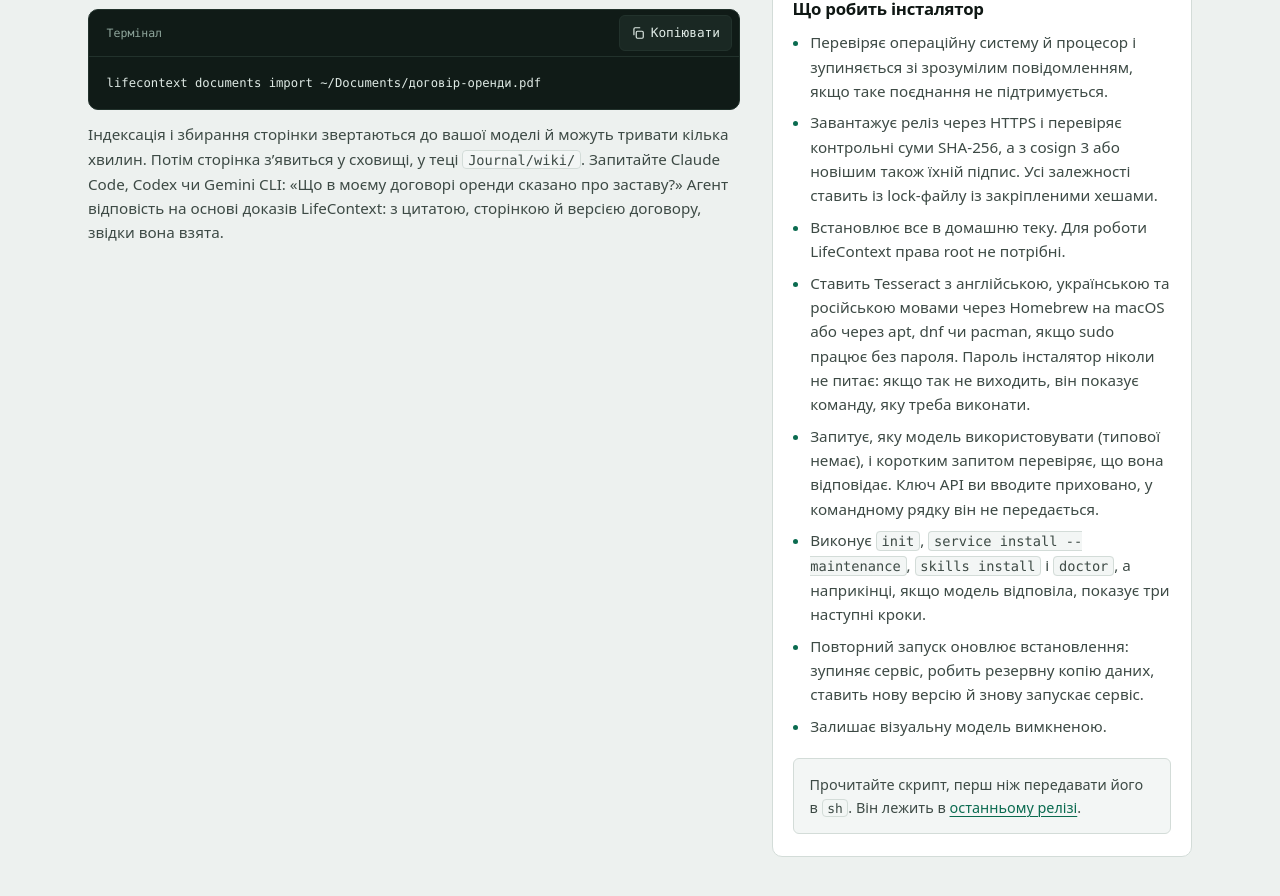
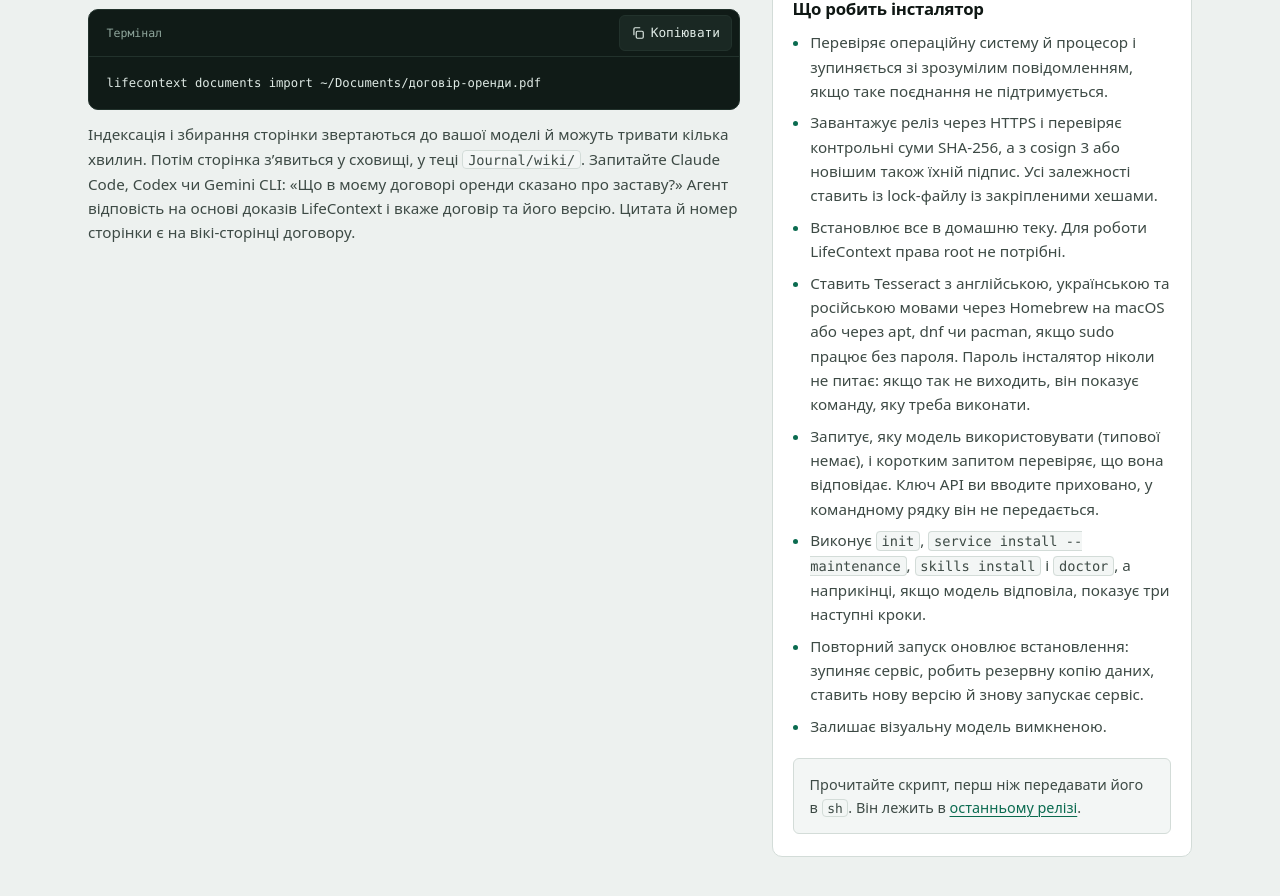
Before and after one commit to rundax/lifecontext, a plain HTML site: page site/uk/index.html in a window 1280 px wide. Shown: the part 6041-6937 px from the top of the page. Drawn offline with Linux system fonts and the light colour scheme.

Commit message:
Site: say the agent cites the document and version, and the wiki page holds the quote and page

```diff
--- a/site/uk/index.html
+++ b/site/uk/index.html
@@ -469,7 +469,7 @@
             <div class="code-head"><span>Термінал</span><button class="copy" type="button" data-copy="code-sh-2" aria-label="Копіювати команду імпорту" data-done="Скопійовано" data-manual="Натисніть Ctrl+C (⌘C на Mac)" hidden><svg viewBox="0 0 24 24" fill="none" stroke="currentColor" stroke-width="2" stroke-linecap="round" stroke-linejoin="round" aria-hidden="true" focusable="false"><rect x="9" y="9" width="12" height="12" rx="2"/><path d="M5 15V5a2 2 0 0 1 2-2h8"/></svg><span data-label>Копіювати</span></button></div>
             <pre class="wrap-lines" tabindex="0"><code id="code-sh-2">lifecontext documents import ~/Documents/договір-оренди.pdf</code></pre>
           </div>
-          <p>Індексація і збирання сторінки звертаються до вашої моделі й можуть тривати кілька хвилин. Потім сторінка з’явиться у сховищі, у теці <code>Journal/wiki/</code>. Запитайте Claude Code, Codex чи Gemini CLI: «Що в моєму договорі оренди сказано про заставу?» Агент відповість на основі доказів LifeContext: з цитатою, сторінкою й версією договору, звідки вона взята.</p>
+          <p>Індексація і збирання сторінки звертаються до вашої моделі й можуть тривати кілька хвилин. Потім сторінка з’явиться у сховищі, у теці <code>Journal/wiki/</code>. Запитайте Claude Code, Codex чи Gemini CLI: «Що в моєму договорі оренди сказано про заставу?» Агент відповість на основі доказів LifeContext і вкаже договір та його версію. Цитата й номер сторінки є на вікі-сторінці договору.</p>
         </div>
 
         <div class="panel" role="tabpanel" id="panel-docker" aria-labelledby="tab-docker">
```
Also changed, not shown: site/index.html (+1 -1 lines).
